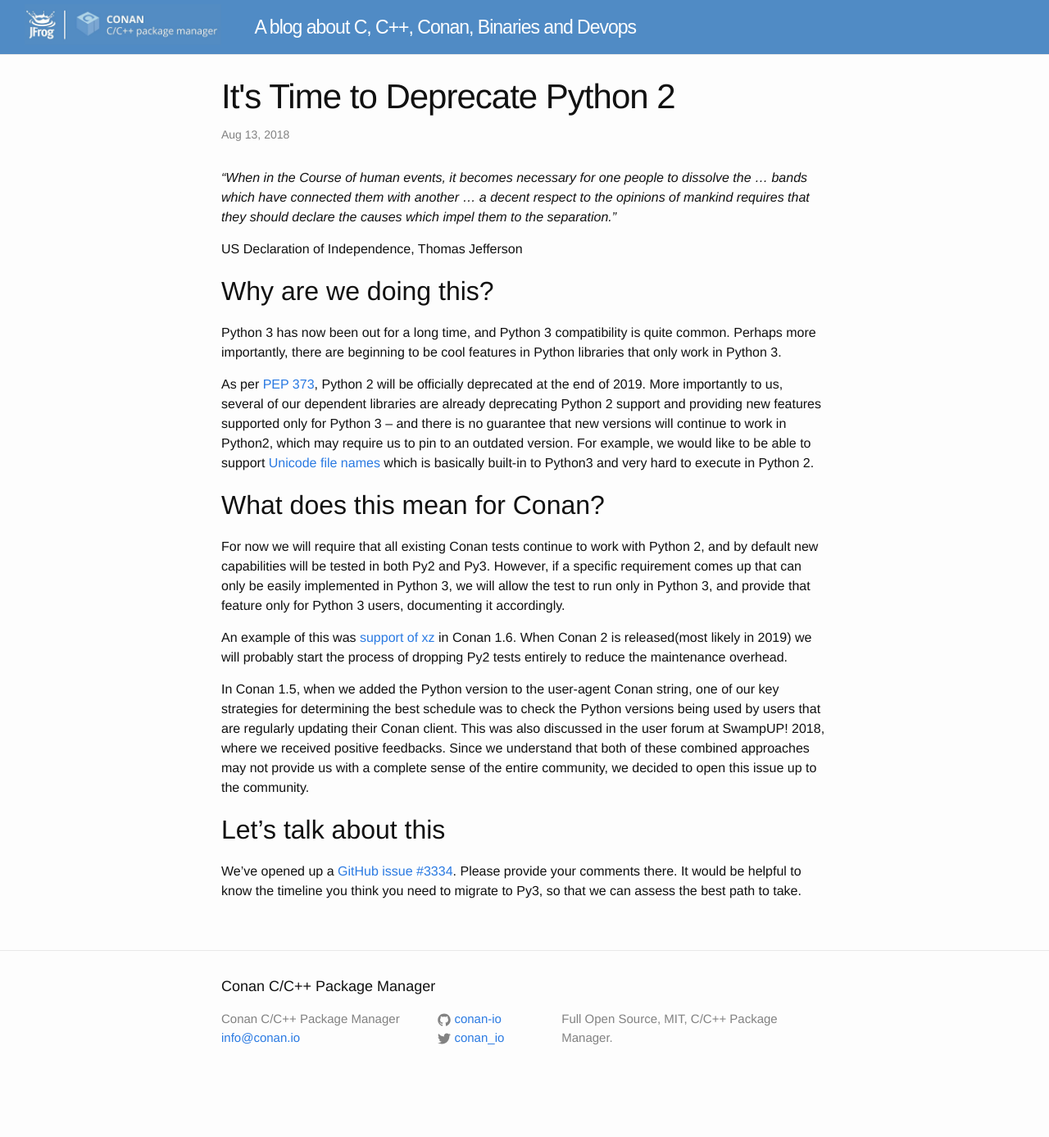
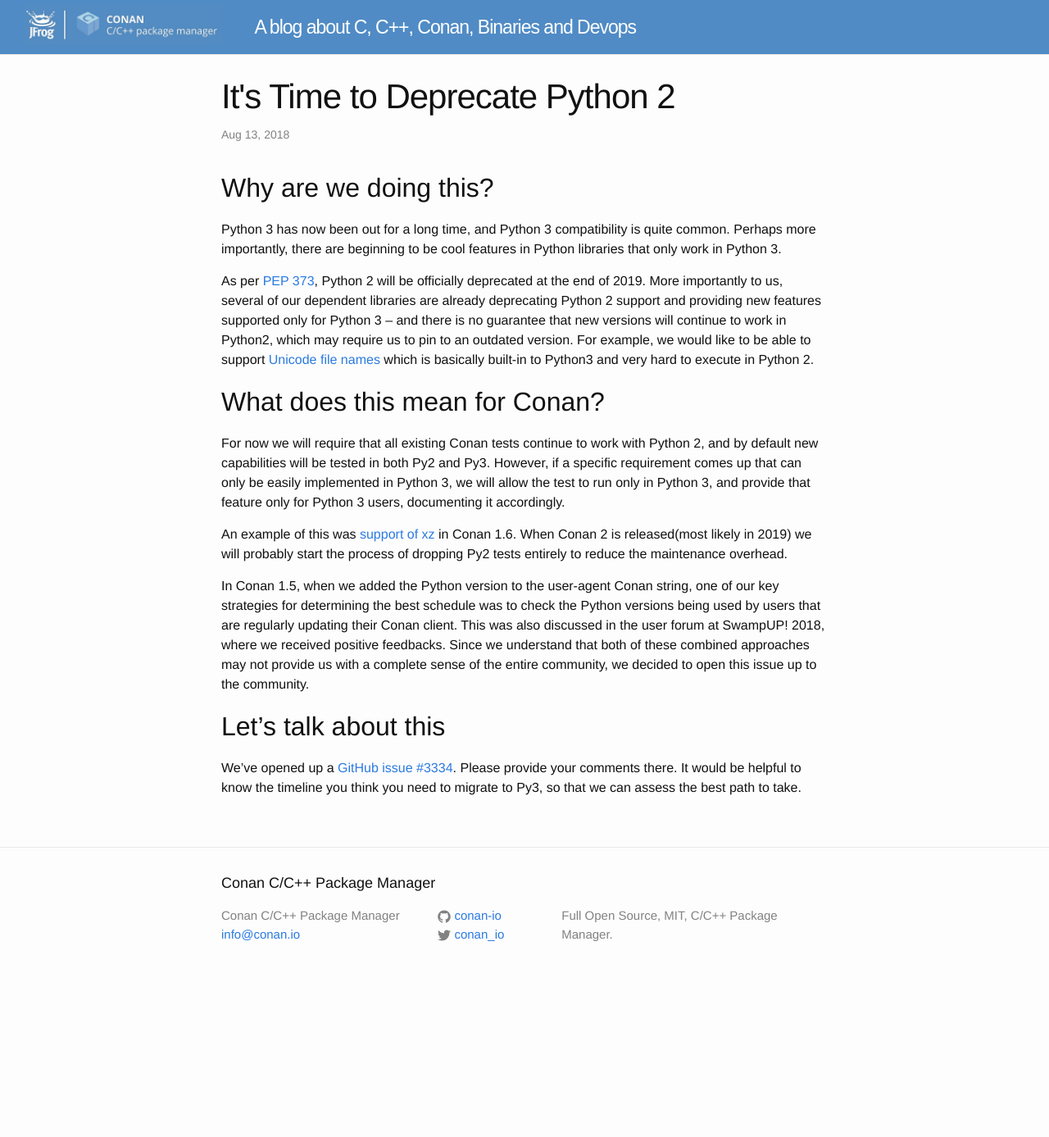
Before and after one commit to conan-io/conan-io.github.io, a Jekyll site: the page built from _posts/2018-08-13-Its-Time-To-Deprecate-Python-2.markdown, in a window 1280 px wide. Shown: the whole page at 82% size. Built offline with Jekyll 4.4.1, drawn with Linux system fonts in a browser that asks for light colours; comment, search, counter and statistics services are not loaded; after the commit the page ends 1261 px from its top, so only the background shows below that.

Commit message:
Removing quote as per request

```diff
--- a/_posts/2018-08-13-Its-Time-To-Deprecate-Python-2.markdown
+++ b/_posts/2018-08-13-Its-Time-To-Deprecate-Python-2.markdown
@@ -3,10 +3,6 @@ layout: post
 comments: false
 title: "It's Time to Deprecate Python 2"
 ---
-
-*"When in the Course of human events, it becomes necessary for one people to dissolve the ... bands which have connected them with another ... a decent respect to the opinions of mankind requires that they should declare the causes which impel them to the separation."*
-
-US Declaration of Independence, Thomas Jefferson
 
 ## Why are we doing this?
 
```
